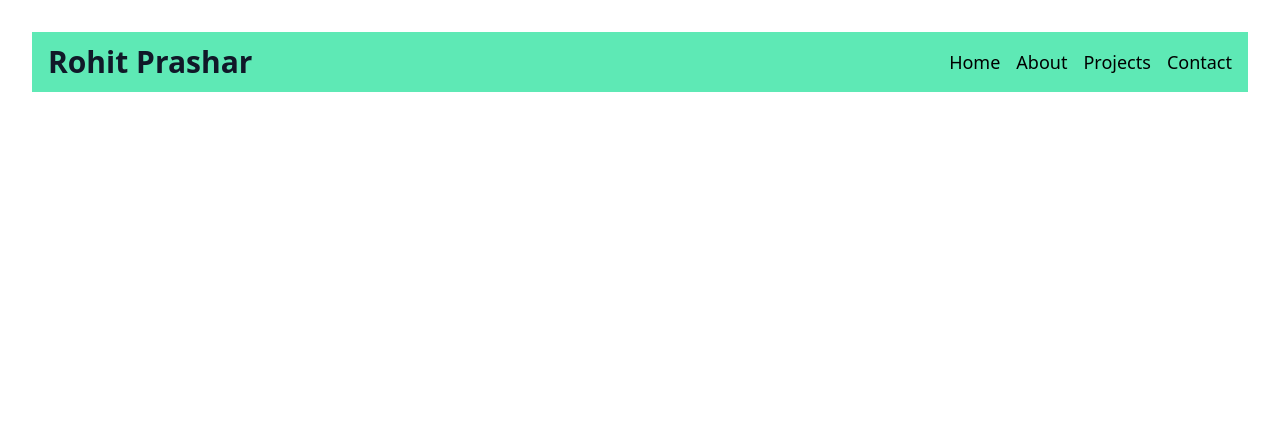
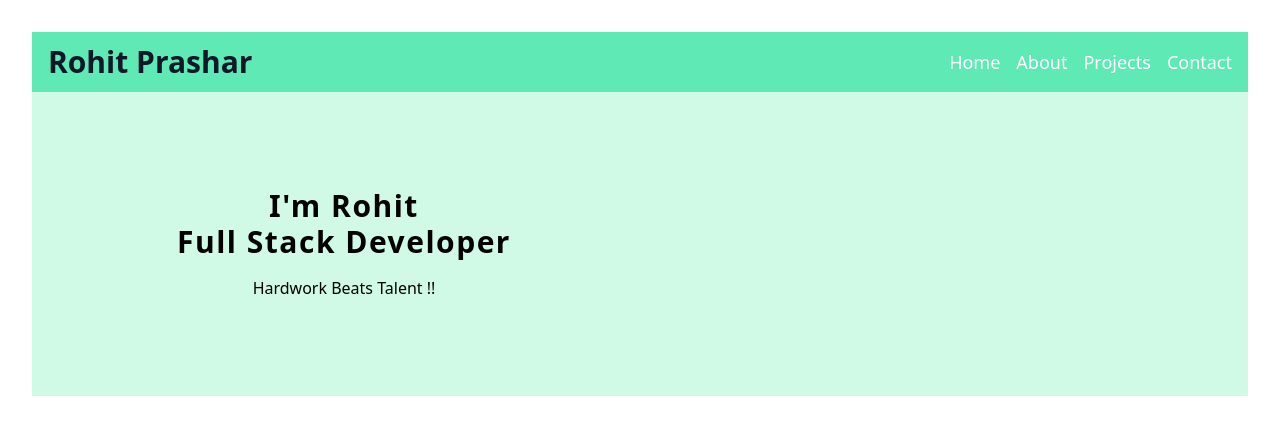
Before and after one commit to rprashar21/portfolio, a React (Vite) app: page / in a window 1280 px wide. Shown: the top 434 px of the page. Built offline with nearby package versions, Linux system fonts and the light colour scheme.

Commit message:
hero component setup

```diff
--- a/src/App.jsx
+++ b/src/App.jsx
@@ -1,11 +1,13 @@
 import './App.css'
 import Navbar from "./components/Navbar.jsx";
+import Hero from "./components/Hero.jsx";
 
 function App() {
 
     return (
         <>
             <Navbar/>
+            <Hero/>
         </>
     )
 }
--- /dev/null
+++ b/src/Tailwindcss.md
@@ -0,0 +1,12 @@
+bg-emerald-100 -- more of backgourn color
+py is padding in y direction
+mx-auto -- margin left and right auto
+max-w-7xl -- maximum width of 7xl
+px-8 -- padding in x direction
+md:grid-cols-2 -- grid in two columns
+md is for medium screen
+gap-8 -- gap between two columns
+
+text-3xl -- font size
+tracking-wider -- letter spacing
+mt-4 -- margin top
--- /dev/null
+++ b/src/components/Hero.jsx
@@ -0,0 +1,20 @@
+const Hero = () => {
+    return (
+        <>
+            <div className="bg-emerald-100 py-24">
+                <div
+                    className="mx-auto max-w-7xl px-8 grid md:grid-cols-2 items-center gap-8">
+                    <article>
+                        <h1 className="text-3xl font-bold tracking-wider">I'm Rohit</h1>
+                        <h2 className="text-3xl font-bold tracking-wider">Full Stack Developer</h2>
+                        <p className="mt-4">Hardwork Beats Talent !!</p>
+                    </article>
+
+                </div>
+            </div>
+
+        </>
+    );
+};
+
+export default Hero
--- a/src/components/Navbar.jsx
+++ b/src/components/Navbar.jsx
@@ -3,7 +3,7 @@ import {links} from "../data/data.jsx";
 
 const Navbar = () => {
     return (
-        <nav className="bg-emerald-300 text-black px-4 py-3 flex items-center justify-between">
+        <nav className="bg-emerald-300 text-white px-4 py-3 flex items-center justify-between">
             <h2 className="text-3xl font-bold">
                 <span className="text-3xl font-bold text-gray-900">Rohit Prashar</span>
             </h2>
@@ -11,7 +11,7 @@ const Navbar = () => {
             <div className="flex space-x-4">
                 {links.map((link) => {
                     const {id, name, url} = link;
-                        return <a className="capitalize text-lg hover:text-amber-100 duration-300" key={id} href={url}>{name}</a>
+                        return <a className="capitalize text-lg hover:text-gray-500 duration-300" key={id} href={url}>{name}</a>
                 })}
             </div>
         </nav>
```
